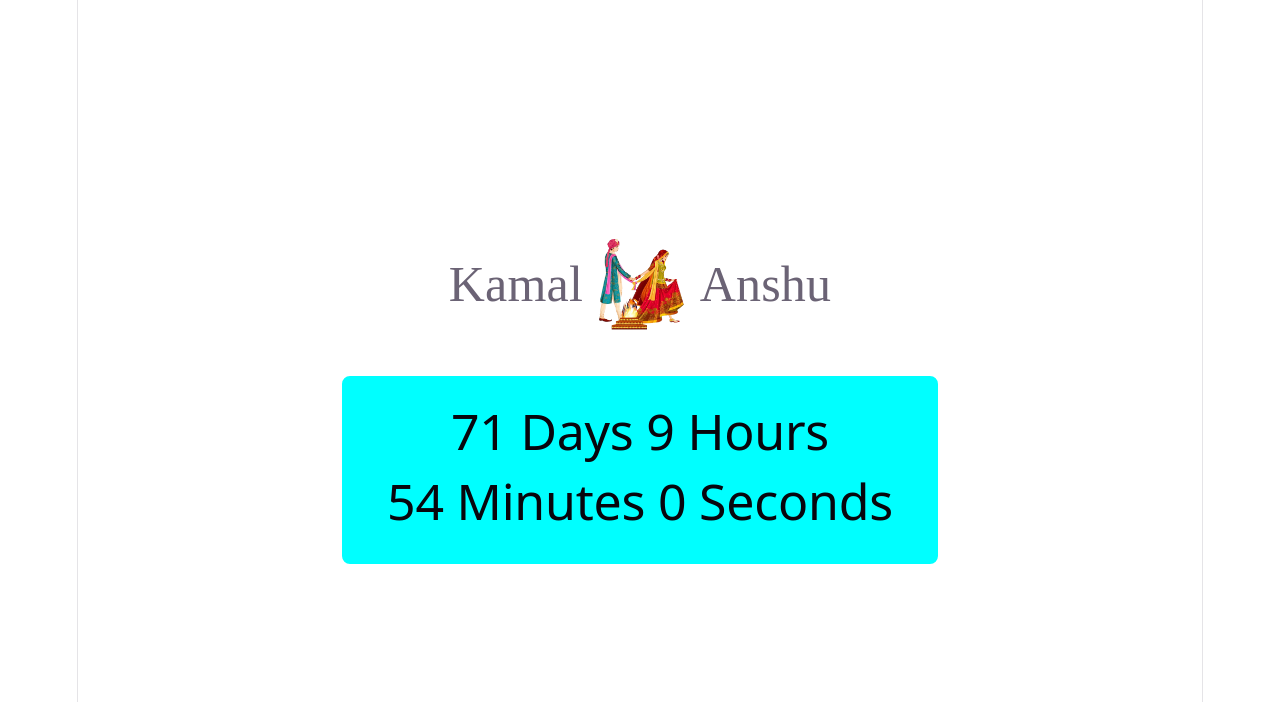
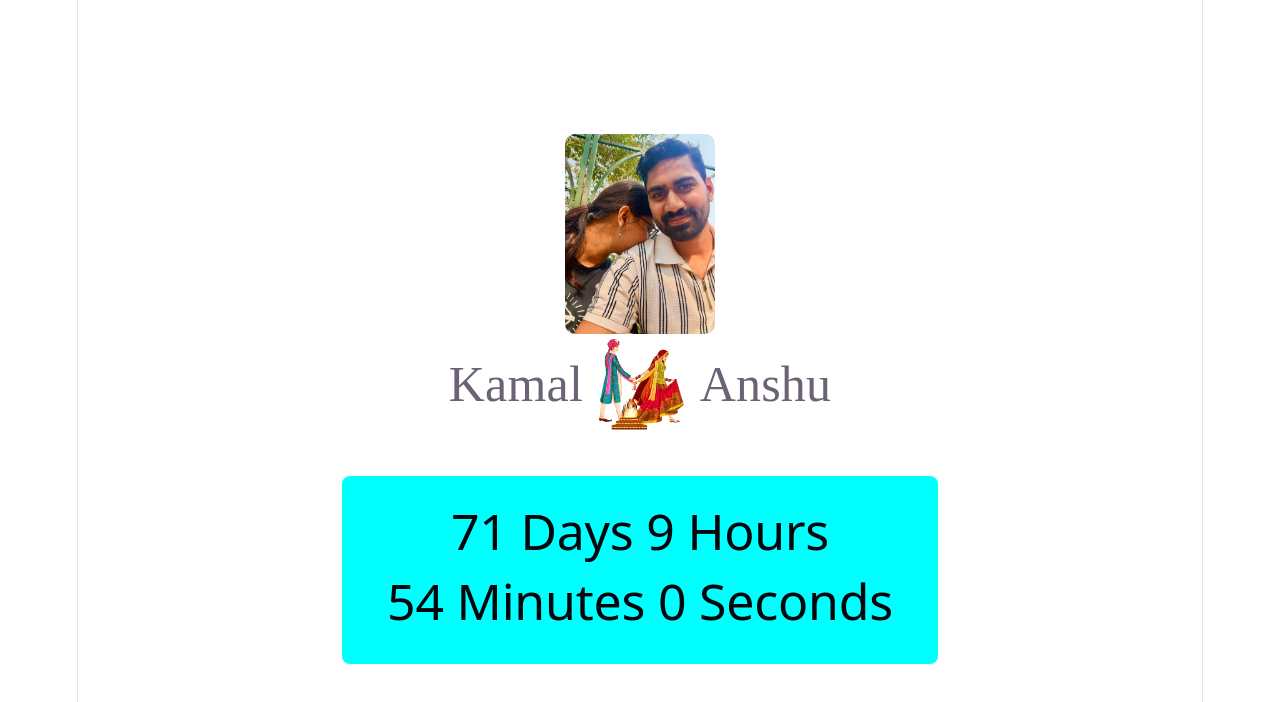
Before and after one commit to Kamalrao2611/KamalAnsh, a React (Vite) app: page / in a window 1280 px wide. Shown: the top 702 px of the page. Built offline with nearby package versions, Linux system fonts and the light colour scheme.

Commit message:
our image

```diff
--- a/src/pages/Home.css
+++ b/src/pages/Home.css
@@ -14,6 +14,12 @@
   align-items: center;
   text-align: center;
   padding: 16px;
+}
+
+.home .ours-image {
+  border-radius: 10px;
+  height: 200px;
+  width: 150px;
 }
 
 .couple-title {
--- a/src/pages/Home.jsx
+++ b/src/pages/Home.jsx
@@ -2,11 +2,18 @@
 import Countdown from "../components/Countdown";
 import "./Home.css";
 import weddingImage from "../assets/weds 6.jpg";
+import ours from "../assets/ours.jpeg";
+
 // import Todo from "../components/Todo";
 
 function App() {
   return (
     <div className="home">
+      <img
+          src={ours}
+          alt="Kamal and Anshu"
+          className="ours-image"
+        />
       <p className="couple-title">
         Kamal
         <img
```
Also changed, not shown: src/assets/ours.jpeg (added).
